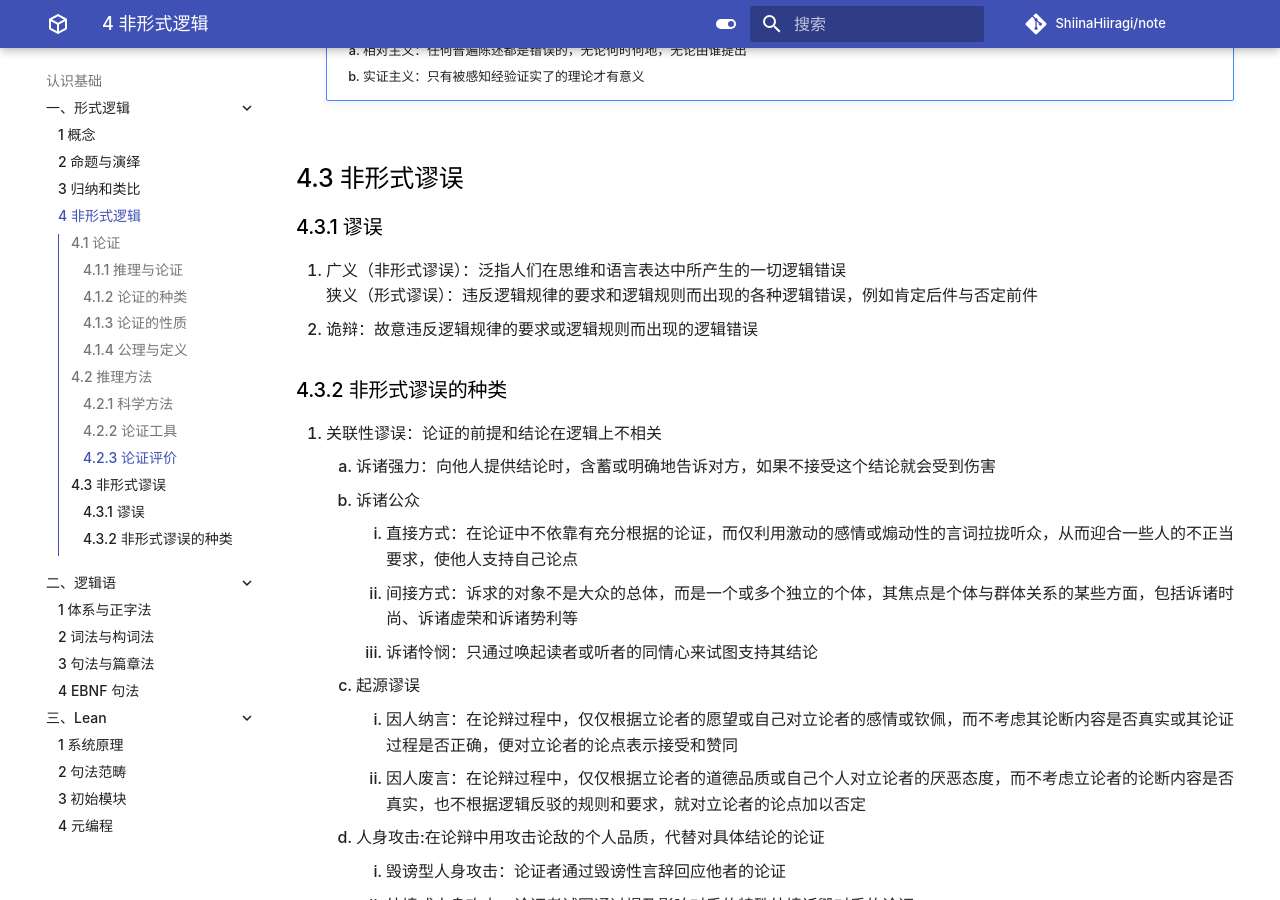
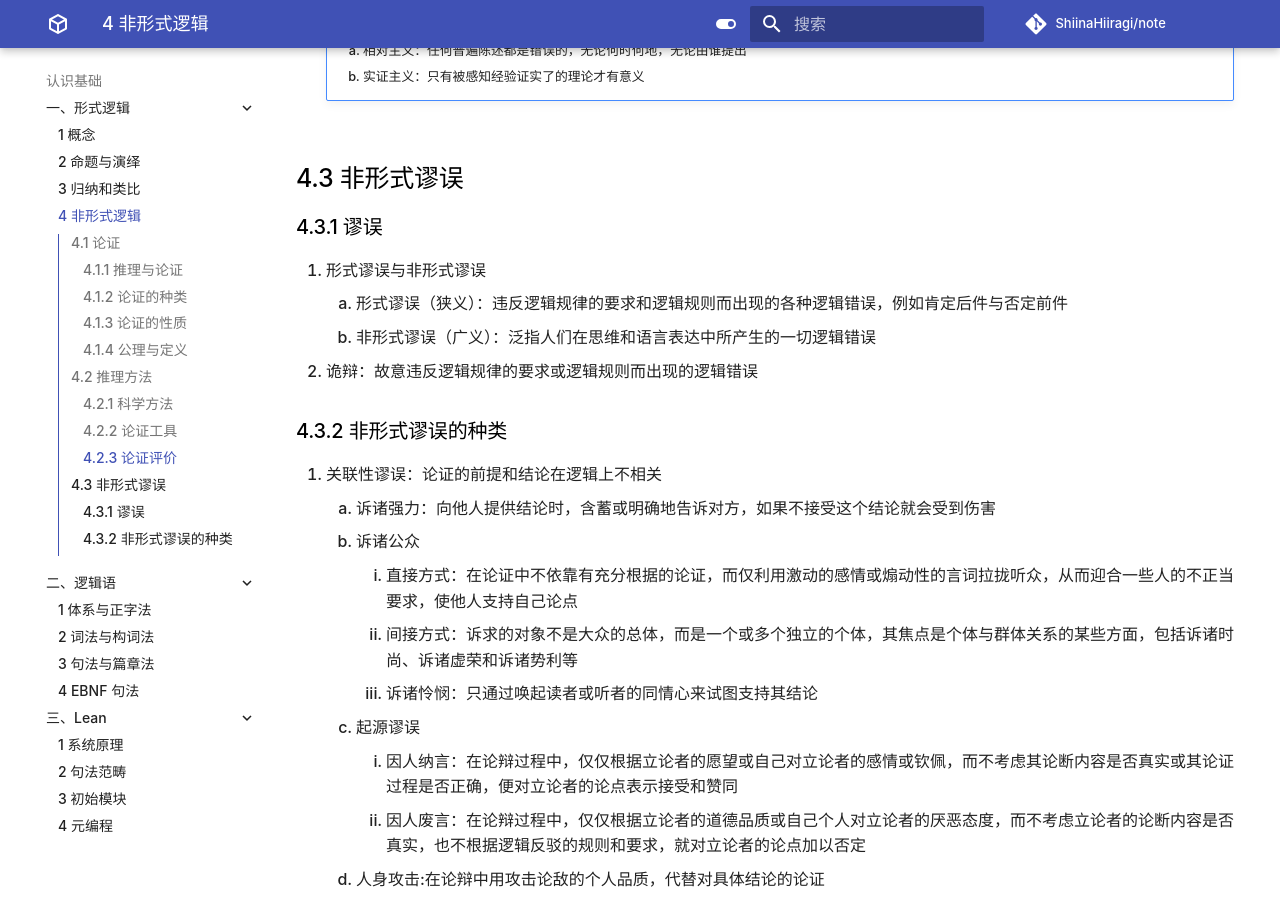
Before and after one commit to ShiinaHiiragi/note, an MkDocs documentation site: the page built from docs/cogn/form/prf.md, in a window 1280 px wide and 900 px high, scrolled down 4361 px. Built offline with MkDocs 1.6.1 and Material for MkDocs 9.7.7, drawn with Linux system fonts in a browser that asks for light colours; comment, search, counter and statistics services are not loaded.

```diff
--- a/docs/cogn/form/prf.md
+++ b/docs/cogn/form/prf.md
@@ -119,8 +119,9 @@
 
 ## 4.3 非形式谬误
 ### 4.3.1 谬误
-1. 广义（非形式谬误）：泛指人们在思维和语言表达中所产生的一切逻辑错误
-    狭义（形式谬误）：违反逻辑规律的要求和逻辑规则而出现的各种逻辑错误，例如肯定后件与否定前件
+1. 形式谬误与非形式谬误
+    1. 形式谬误（狭义）：违反逻辑规律的要求和逻辑规则而出现的各种逻辑错误，例如肯定后件与否定前件
+    2. 非形式谬误（广义）：泛指人们在思维和语言表达中所产生的一切逻辑错误
 2. 诡辩：故意违反逻辑规律的要求或逻辑规则而出现的逻辑错误
 
 ### 4.3.2 非形式谬误的种类
```
Also changed, not shown: docs/cogn/form/ded.md (+1 -2 lines), docs/lang/nat/pragma.md (+2 -2 lines), docs/meta/math/doctr.md (line endings or trailing spaces), docs/top/point/prop.md (line endings or trailing spaces).
